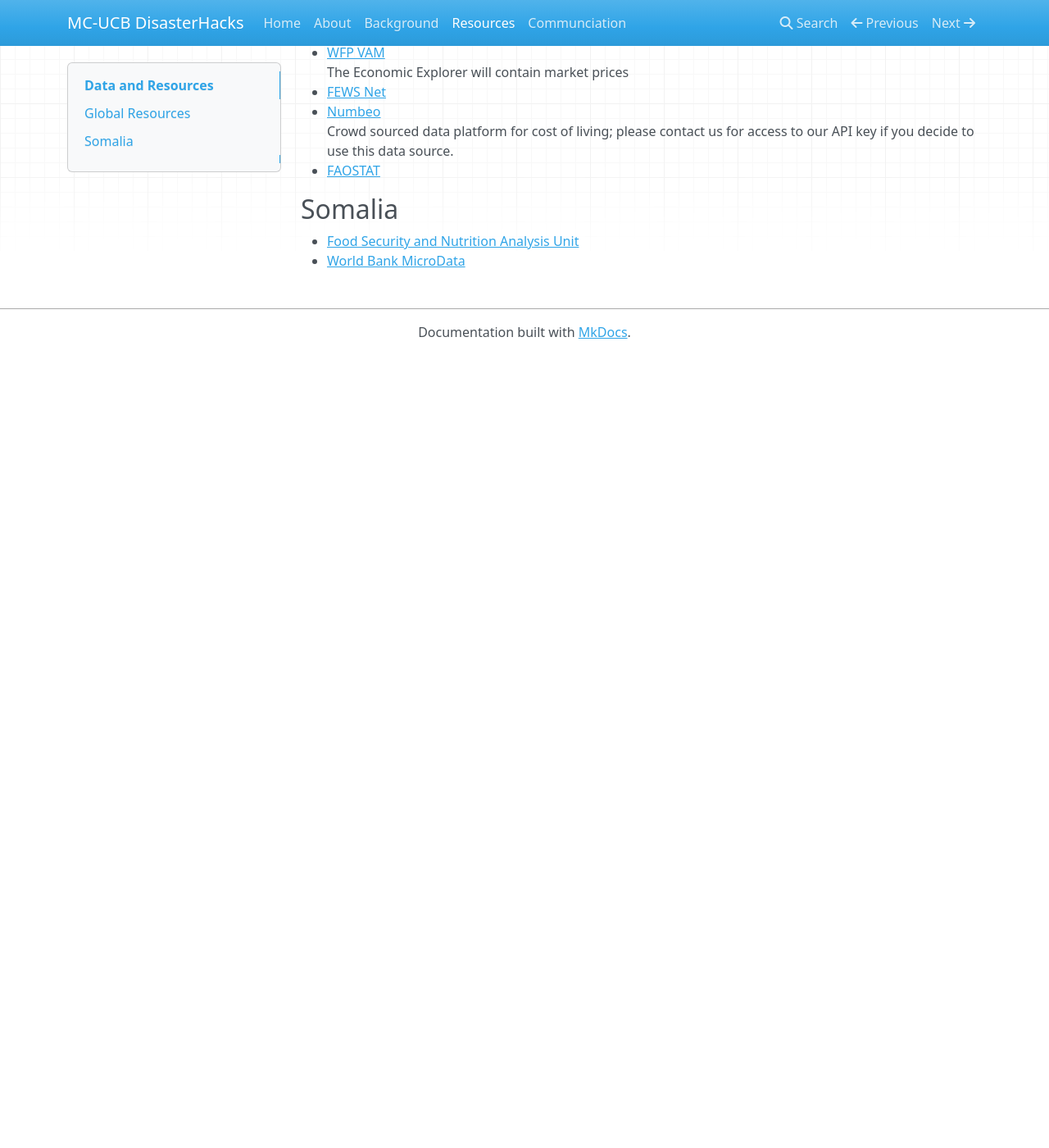
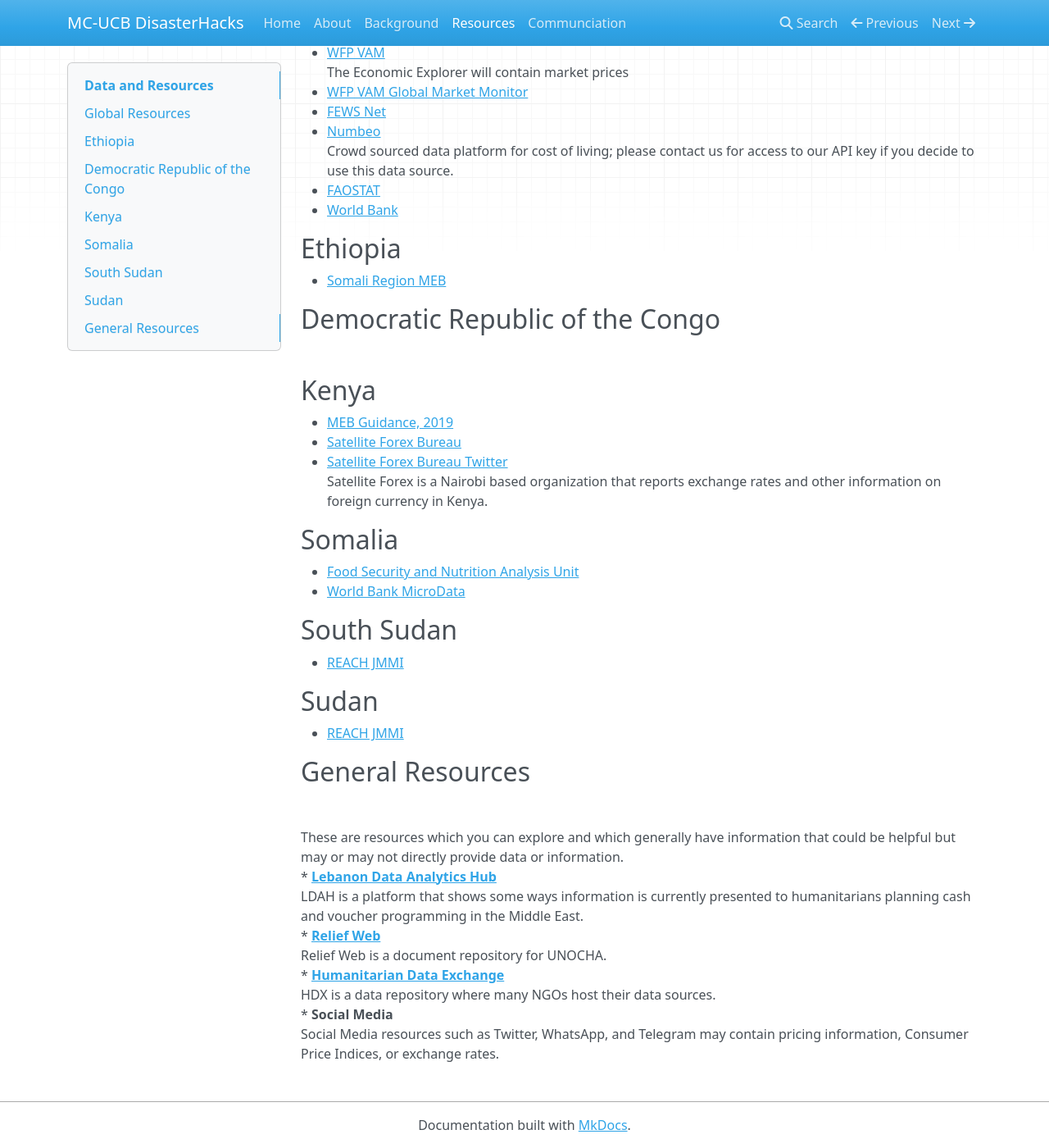
Before and after one commit to mc-t4d/ucb_datachallenge, an MkDocs documentation site: the page built from docs/data.md, in a window 1280 px wide and 1400 px high, scrolled down 201 px. Shown: the whole window at 82% size. Built offline with MkDocs 1.6.1, drawn with Linux system fonts in a browser that asks for light colours; nearby versions of some CDN libraries; before the commit the page ends 900 px from its top, so only the background shows below that.

Commit message:
updated docs

```diff
--- a/docs/data.md
+++ b/docs/data.md
@@ -2,16 +2,45 @@
 
 ## Global Resources
 * [World Food Programme](https://data.humdata.org/search?q=prices&ext_search_source=main-nav)
-&ensp;<div>Please note that the global dataset has been discontinued, you must use individual country datasets for current information</div>
+&ensp;<div>Please note that the global dataset has been discontinued, you must use individual country datasets for current information. Search for "{country} food prices" on the HDX site.</div>
 * [WFP VAM](https://dataviz.vam.wfp.org/)
 &ensp;<div>The Economic Explorer will contain market prices</div>
+* [WFP VAM Global Market Monitor](https://dataviz.vam.wfp.org/reports/global-coverage-global-market-monitor-mar-2024?_ga=2.7042226.1415718884.1713552522-1880991419.1713552521)
 * [FEWS Net](https://fews.net/)
 * [Numbeo](https://www.numbeo.com/cost-of-living/)
 &ensp;<div>Crowd sourced data platform for cost of living; please contact us for access to our API key if you decide to use this data source.</div>
 * [FAOSTAT](https://www.fao.org/faostat/en/#data)
+* [World Bank](https://microdata.worldbank.org/index.php/catalog/4509/data-dictionary/WLD_2021_RTFP-CTRY_v02_M?file_name=WLD_RTFP_country_2024-04-08.csv)
+
+## Ethiopia
+* [Somali Region MEB](https://reliefweb.int/report/ethiopia/ethiopia-cash-working-group-minimum-expenditure-basket-somali-region-guidance-note#:~:text=A%20MEB%20defines%20what%20a,costs%20in%20the%20local%20markets.)
+
+## Democratic Republic of the Congo
+<br>
+
+## Kenya
+* [MEB Guidance, 2019](https://www.calpnetwork.org/wp-content/uploads/2020/03/1568028538.MEB-interim-guidelines-document-Kenya-CWG-July-2019-1.pdf)
+* [Satellite Forex Bureau](https://satelliteforexbureau.com/)
+* [Satellite Forex Bureau Twitter](https://twitter.com/Satelliteforex)
+&ensp;<div>Satellite Forex is a Nairobi based organization that reports exchange rates and other information on foreign currency in Kenya.<br></div>
 
 ## Somalia
 * [Food Security and Nutrition Analysis Unit](https://fsnau.org/sectors/markets)
 * [World Bank MicroData](https://microdata.worldbank.org/index.php/catalog/4504)
 
-##
+## South Sudan
+* [REACH JMMI](https://www.impact-initiatives.org/resource-centre/?category[]=data_methods&location[]=215&order=latest&limit=10)
+
+## Sudan
+* [REACH JMMI](https://www.impact-initiatives.org/resource-centre/?category[]=data_methods&location[]=526&type[]=278&order=latest&limit=10)
+
+## General Resources
+&ensp;<div>These are resources which you can explore and which generally have information that could be helpful but may or may not directly provide data or information.<br></div>
+* <b>[Lebanon Data Analytics Hub](https://d4it4d.shinyapps.io/Lebanon_Analytics_Hub/)</b>
+&ensp;<div>LDAH is a platform that shows some ways information is currently presented to humanitarians planning cash and voucher programming in the Middle East.<br></div>
+* <b>[Relief Web](https://reliefweb.int/)</b>
+&ensp;<div>Relief Web is a document repository for UNOCHA.<br></div>
+* <b>[Humanitarian Data Exchange](https://data.humdata.org/)</b>
+&ensp;<div>HDX is a data repository where many NGOs host their data sources.<br></div>
+* <b>Social Media</b>
+&ensp;<div>Social Media resources such as Twitter, WhatsApp, and Telegram may contain pricing information, Consumer Price Indices, or exchange rates. <br></div>
```
Also changed, not shown: docs/about.md (+10 -0 lines), docs/communication.md (+16 -0 lines), docs/index.md (+10 -6 lines).
